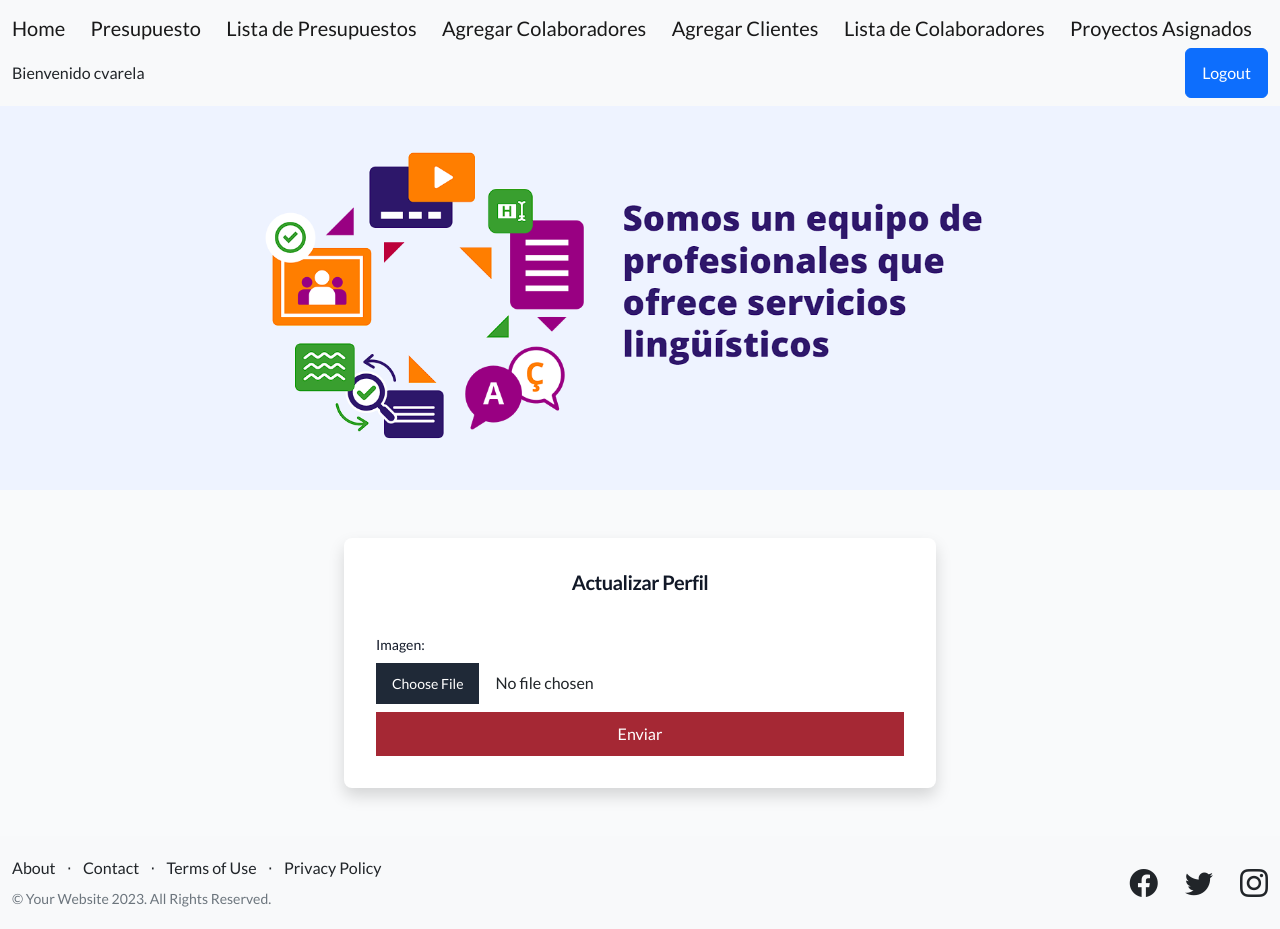
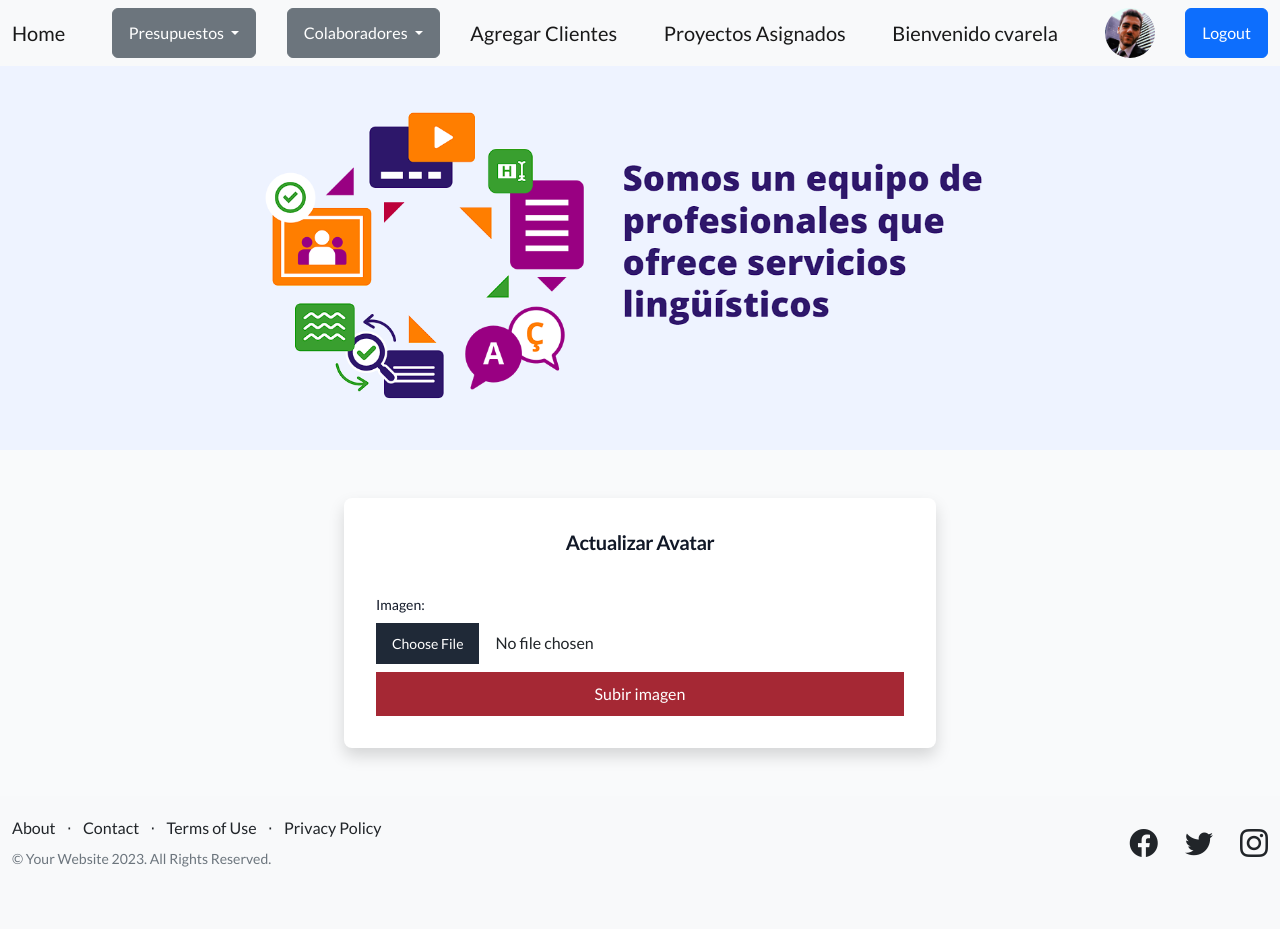
Before and after one commit to VarelaCristianFacundo/proyectofinal-python, a Django app: page /app/agregar_avatar/ in a window 1280 px wide. After the commit the page ends 867 px from the top, so only its background shows below. Run offline with Django 4.2, Linux system fonts and the light colour scheme; a user stored in the database is signed in; data comes from the database, SQL or seed files in the repository; both versions use the stored data as it was after the commit; some libraries are stand-ins or nearby versions.

Commit message:
agrego dropdowns para mejor visual

```diff
--- a/app/templates/agregarAvatar.html
+++ b/app/templates/agregarAvatar.html
@@ -11,7 +11,7 @@
         <h1
           class="text-xl text-center font-bold leading-tight tracking-tight text-gray-900 md:text-2xl dark:text-white"
         >
-          Actualizar Perfil
+          Actualizar Avatar
         </h1>
         <form
           action="{% url 'AgregarAvatar' %}"
@@ -22,7 +22,7 @@
           {% csrf_token %}
           <br />
           {{miFormulario.as_p}}
-          <button class="mt-2" type="submit">Enviar</button>
+          <button class="mt-2" type="submit">Subir imagen</button>
         </form>
       </div>
     </div>
--- a/app/templates/navbar.html
+++ b/app/templates/navbar.html
@@ -4,29 +4,70 @@
     <a class="navbar-brand" href="{% url 'Home' %}">Home</a>
 
     {% if user.is_authenticated %}
+    <div class="dropdown">
+      <a
+        class="btn btn-secondary dropdown-toggle"
+        href="#"
+        role="button"
+        id="presupuestoDropdown"
+        data-bs-toggle="dropdown"
+        aria-expanded="false"
+      >
+        Presupuestos
+      </a>
+      <ul class="dropdown-menu" aria-labelledby="presupuestoDropdown">
+        <li>
+          <a class="dropdown-item" href="{% url 'PresupuestoFormulario' %}"
+            >Agregar Presupuesto</a
+          >
+        </li>
+        <li>
+          <a class="dropdown-item" href="{% url 'ListarPresupuestos' %}"
+            >Lista de Presupuestos</a
+          >
+        </li>
+      </ul>
+    </div>
 
-    <a class="navbar-brand" href="{% url 'PresupuestoFormulario' %}"
-      >Presupuesto</a
-    >
-    <a class="navbar-brand" href="{% url 'ListarPresupuestos' %}"
-      >Lista de Presupuestos</a
-    >
-    <a class="navbar-brand" href="{% url 'AgregarColaborador' %}"
-      >Agregar Colaboradores</a
-    >
+    <div class="dropdown">
+      <a
+        class="btn btn-secondary dropdown-toggle"
+        href="#"
+        role="button"
+        id="colaboradoresDropdown"
+        data-bs-toggle="dropdown"
+        aria-expanded="false"
+      >
+        Colaboradores
+      </a>
+      <ul class="dropdown-menu" aria-labelledby="colaboradoresDropdown">
+        <li>
+          <a class="dropdown-item" href="{% url 'AgregarColaborador' %}"
+            >Agregar Colaborador</a
+          >
+        </li>
+        <li>
+          <a class="dropdown-item" href="{% url 'ListarColaboradores' %}"
+            >Lista de Colaboradores</a
+          >
+        </li>
+      </ul>
+    </div>
+
     <a class="navbar-brand" href="{% url 'AgregarCliente' %}"
       >Agregar Clientes</a
-    >
-    <a class="navbar-brand" href="{% url 'ListarColaboradores' %}"
-      >Lista de Colaboradores</a
     >
     <a class="navbar-brand" href="{% url 'proyectos_asignados' %}"
       >Proyectos Asignados</a
     >
-    <p>Bienvenido {{user.username}}</p>
+    <a class="navbar-brand" href="{% url 'EditarPerfil' %}"
+      >Bienvenido {{user.username}}</a
+    >
 
     {% if url_avatar %}
-    <img src="{{ url_avatar }}" alt="avatar" />
+    <a href="{% url 'AgregarAvatar' %}">
+      <img src="{{ url_avatar }}" alt="avatar" />
+    </a>
     {% endif %}
 
     <a class="btn btn-primary" href="{% url 'Logout' %}">Logout</a>
--- a/app/views.py
+++ b/app/views.py
@@ -429,6 +429,19 @@ def agregar_cliente(req):
 
 @login_required
 def editar_perfil(req):
+    url_avatar = None
+
+    if req.user.is_authenticated:
+        try:
+            avatar = Avatar.objects.get(user=req.user)
+            url_avatar = avatar.imagen.url  # Obtiene la URL del avatar
+        except ObjectDoesNotExist:
+            pass  # Maneja el caso en que no exista un avatar para el usuario
+        except Avatar.MultipleObjectsReturned:
+            avatars = Avatar.objects.filter(user=req.user)
+            avatar = avatars.first()
+            url_avatar = avatar.imagen.url  # Obtiene la URL del primer avatar
+
     usuario = req.user
 
     if req.method == "POST":
@@ -441,18 +454,49 @@ def editar_perfil(req):
             usuario.set_password(data["password1"])
             usuario.save()
             return render(
-                req, "Home.html", {"mensaje": "Datos actualizados con éxito!"}
+                req,
+                "Home.html",
+                {
+                    "mensaje": "Datos actualizados con éxito!",
+                    "url_avatar": url_avatar,
+                },
             )
         # En caso de que el formulario no sea válido, se mostrará el formulario nuevamente
         else:
-            return render(req, "editarPerfil.html", {"miFormulario": miFormulario})
+            return render(
+                req,
+                "editarPerfil.html",
+                {
+                    "miFormulario": miFormulario,
+                    "url_avatar": url_avatar,
+                },
+            )
     else:
         miFormulario = UserEditForm(instance=usuario)
-        return render(req, "editarPerfil.html", {"miFormulario": miFormulario})
+        return render(
+            req,
+            "editarPerfil.html",
+            {
+                "miFormulario": miFormulario,
+                "url_avatar": url_avatar,
+            },
+        )
 
 
 @login_required
 def agregar_avatar(req):
+    url_avatar = None
+
+    if req.user.is_authenticated:
+        try:
+            avatar = Avatar.objects.get(user=req.user)
+            url_avatar = avatar.imagen.url  # Obtiene la URL del avatar
+        except ObjectDoesNotExist:
+            pass  # Maneja el caso en que no exista un avatar para el usuario
+        except Avatar.MultipleObjectsReturned:
+            avatars = Avatar.objects.filter(user=req.user)
+            avatar = avatars.first()
+            url_avatar = avatar.imagen.url  # Obtiene la URL del primer avatar
     try:
         avatar = Avatar.objects.get(user=req.user)
     except Avatar.DoesNotExist:
@@ -473,8 +517,20 @@ def agregar_avatar(req):
                 avatar.save()
 
             return render(
-                req, "Home.html", {"mensaje": "Avatar actualizado con éxito!"}
+                req,
+                "Home.html",
+                {
+                    "mensaje": "Avatar actualizado con éxito!",
+                    "url_avatar": url_avatar,
+                },
             )
     else:
         miFormulario = AvatarFormulario()
-        return render(req, "agregarAvatar.html", {"miFormulario": miFormulario})
+        return render(
+            req,
+            "agregarAvatar.html",
+            {
+                "miFormulario": miFormulario,
+                "url_avatar": url_avatar,
+            },
+        )
```
Also changed, not shown: db.sqlite3, media/avatares/foto2_QHhZKrC.jpeg (added), media/avatares/foto2_tpyeE42.jpeg (added).
